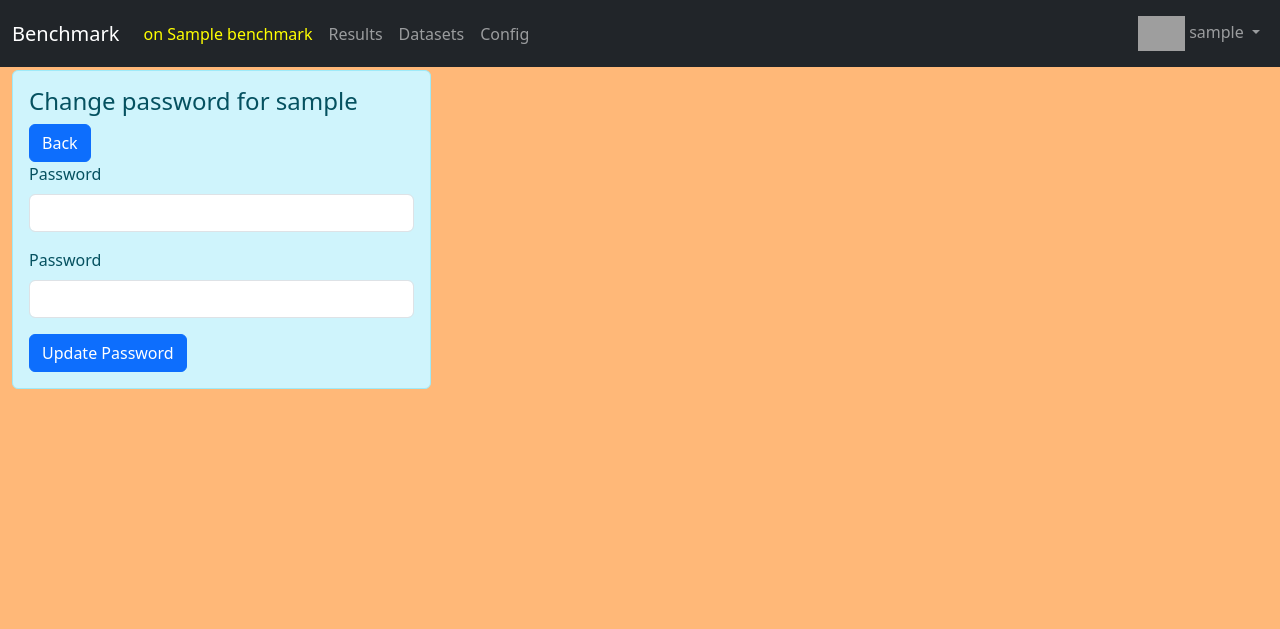
After one commit to Doctorado-ML/beflask, a Flask app: page /password/1 in a window 1280 px wide. The commit adds this page. Shown: the top 629 px of the page. Run offline with Flask 3, Linux system fonts and the light colour scheme; a user stored in the database is signed in; tables that the repository leaves empty hold one stand-in row (values such as "Sample post"); some libraries are stand-ins or nearby versions; grey boxes are pictures that could not be loaded.

Commit message:
Update password for users

```diff
--- a/app/forms.py
+++ b/app/forms.py
@@ -65,5 +65,16 @@ class UserForm(FlaskForm):
                     raise ValidationError(message)
 
 
+class UpdatePasswordForm(FlaskForm):
+    password = PasswordField(
+        "Password", validators=[DataRequired(), Length(4, 150)]
+    )
+    password2 = PasswordField(
+        "Password",
+        validators=[DataRequired(), Length(4, 150), EqualTo("password")],
+    )
+    submit = SubmitField()
+
+
 class BenchmarkSelect(FlaskForm):
     submit = SubmitField("Select")
--- a/app/main.py
+++ b/app/main.py
@@ -4,7 +4,6 @@ from benchmark.Utils import Files
 from flask import (
     Blueprint,
     render_template,
-    current_app,
     url_for,
     flash,
     redirect,
@@ -12,7 +11,7 @@ from flask import (
 )
 from flask_login import login_user, current_user, logout_user, login_required
 from werkzeug.urls import url_parse
-from .forms import LoginForm, UserForm
+from .forms import LoginForm, UserForm, UpdatePasswordForm
 from .models import User, Benchmark, db
 
 main = Blueprint("main", __name__)
@@ -101,7 +100,7 @@ def users():
     return render_template("users.html", users=users)
 
 
-@main.route("/user_edit/<user_id>", methods=["GET", "POST"])
+@main.route("/user_edit/<int:user_id>", methods=["GET", "POST"])
 @login_required
 def user_edit(user_id):
     if user_id != current_user.id and not current_user.admin:
@@ -128,7 +127,7 @@ def user_edit(user_id):
     )
 
 
-@main.route("/user_delete/<user_id>", methods=["GET", "POST"])
+@main.route("/user_delete/<int:user_id>", methods=["GET", "POST"])
 @login_required
 def user_delete(user_id):
     if user_id != current_user.id and not current_user.admin:
@@ -186,3 +185,32 @@ def user_new():
     return render_template(
         "user.html", form=form, alert_type="info", title="New User"
     )
+
+
+@main.route(
+    "/password/<user_id>/<back>",
+    methods=["GET", "POST"],
+)
+@main.route(
+    "/password/<user_id>",
+    defaults={"back": "None"},
+    methods=["GET", "POST"],
+)
+@login_required
+def password(user_id, back):
+    if not current_user.admin and user_id != current_user.id:
+        flash("You are not an admin.", "danger")
+        return redirect(url_for(INDEX))
+    form = UpdatePasswordForm()
+    user = User.query.filter_by(id=user_id).first()
+    form.submit.label.text = "Update Password"
+    destination = "main.index" if back == "None" else back
+    if form.validate_on_submit():
+        form.populate_obj(user)
+        user.set_password(form.password.data)
+        db.session.commit()
+        flash("Password updated successfully.")
+        return redirect(url_for(destination))
+    return render_template(
+        "password.html", form=form, back=destination, user_name=user.username
+    )
--- a/app/templates/_nav.html
+++ b/app/templates/_nav.html
@@ -38,6 +38,8 @@
                         <ul class="dropdown-menu dropdown-menu-dark"
                             aria-labelledby="navbarDarkDropdownMenuLink">
                             {% if current_user.admin %}{{ render_nav_item('main.users', 'Users') |safe }}{% endif %}
+                            <a class="nav-item nav-link"
+                               href="{{ url_for("main.password", user_id=current_user.id) }}">Password</a>
                             {{ render_nav_item('main.logout', 'Logout') |safe }}
                         </ul>
                     </li>
--- /dev/null
+++ b/app/templates/password.html
@@ -0,0 +1,12 @@
+{% extends  "base.html" %}
+{% from 'bootstrap5/form.html' import render_form %}
+{% block content %}
+    <div class="alert alert-info col-md-4" role="alert">
+        <h4 class="alert-heading">Change password for {{ user_name }}</h4>
+        <button class="btn btn-primary"
+                onclick="window.location.href='{{ url_for(back) }}'">Back</button>
+        <div class="row">
+            <div>{{ render_form(form) }}</div>
+        </div>
+    </div>
+{% endblock %}
--- a/app/templates/users.html
+++ b/app/templates/users.html
@@ -48,6 +48,8 @@
                                    class="btn btn-primary"><span><i class="mdi mdi-account"></i></span></a>
                                 <a href="{{ url_for("main.user_delete", user_id=user.id) }}"
                                    class="btn btn-danger"><i class="mdi mdi-account-remove"></i></a>
+                                <a href="{{ url_for("main.password", user_id=user.id, back="main.users") }}"
+                                   class="btn btn-warning"><i class="mdi mdi-lock-reset"></i></a>
                             </td>
                         </tr>
                     {% endfor %}
```
